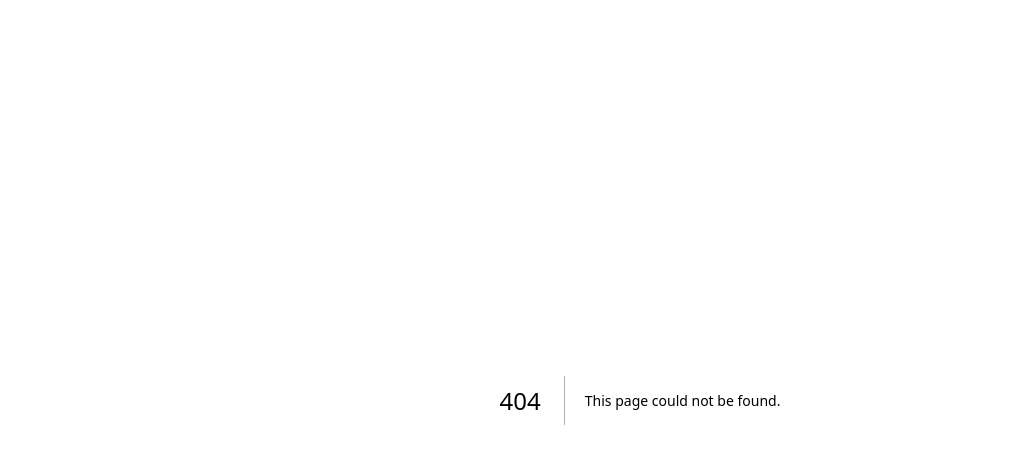
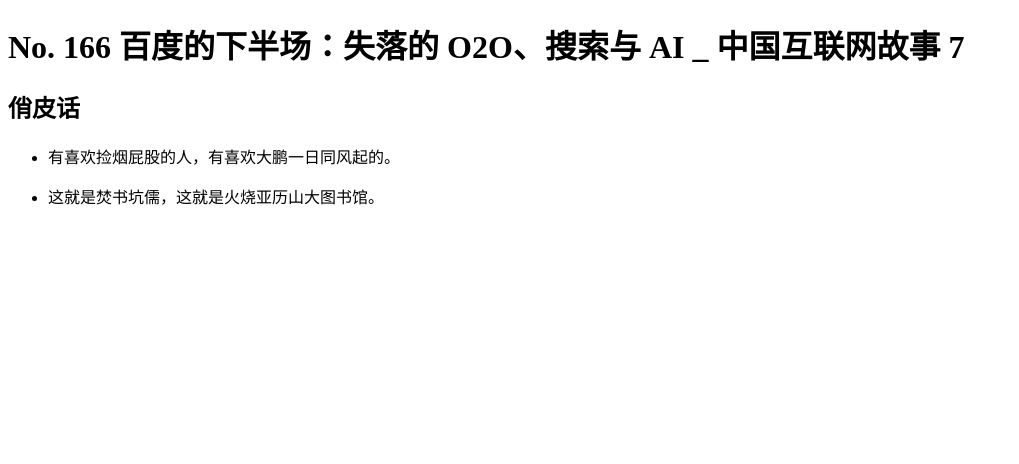
Before and after one commit to eddiehe99/bannatienet, a Next.js app: page /episodes/number-166 in a window 1280 px wide. Before the commit this address had no page. Shown: the top 464 px of the page, without its empty margins (0-1019 px from the left). Built offline with nearby package versions, Linux system fonts and the light colour scheme.

Commit message:
feat: add episode No. 166

```diff
--- a/src/pages/episodes/_meta.js
+++ b/src/pages/episodes/_meta.js
@@ -1,6 +1,7 @@
 /* eslint-disable prettier/prettier */
 /* eslint-disable import/no-anonymous-default-export */
 export default {
+    'number-166': 'No. 166',
     'number-165': 'No. 165',
     'number-164': 'No. 164',
     'number-163': 'No. 163',
--- /dev/null
+++ b/src/pages/episodes/number-166.mdx
@@ -0,0 +1,7 @@
+# No. 166 百度的下半场：失落的 O2O、搜索与 AI _ 中国互联网故事 7
+
+## 俏皮话
+
+- 有喜欢捡烟屁股的人，有喜欢大鹏一日同风起的。
+
+- 这就是焚书坑儒，这就是火烧亚历山大图书馆。
```
